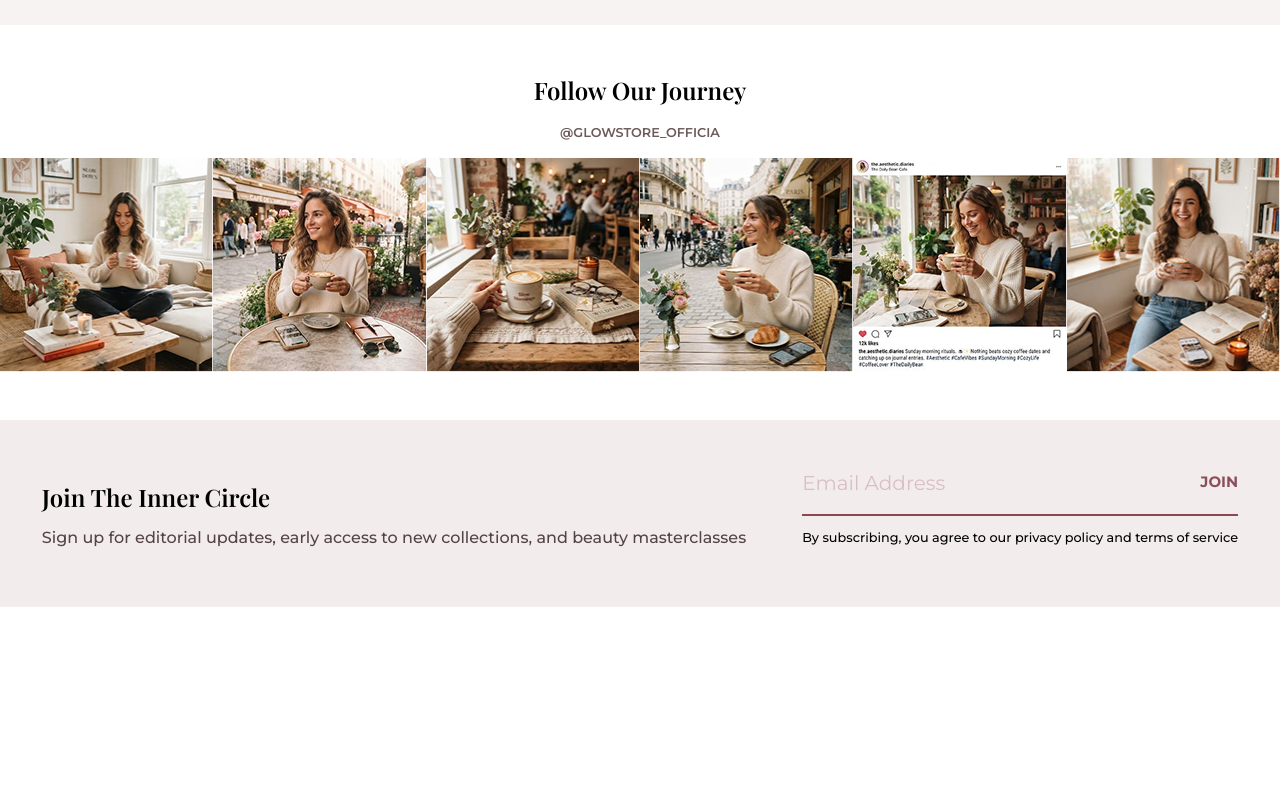
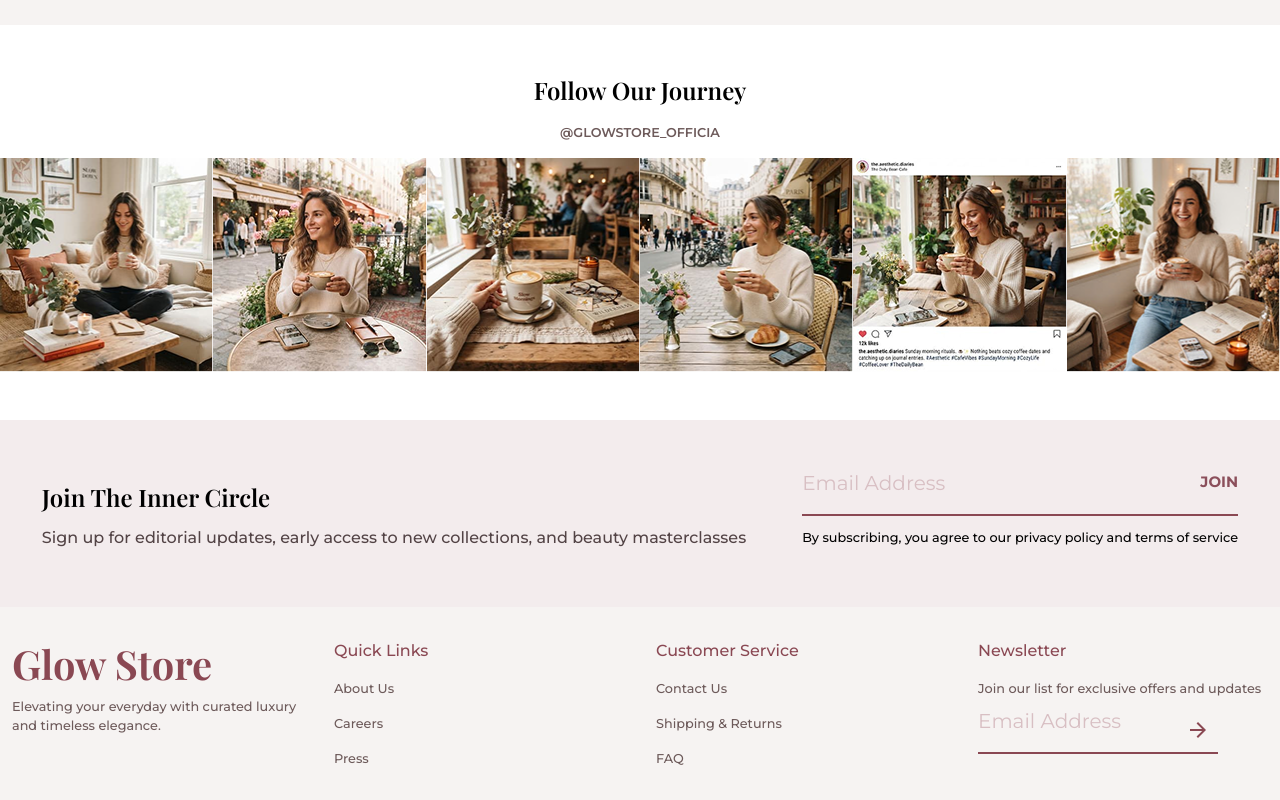
Before and after one commit to RahmaMesmar/FrontEnd-Tailwind, a website: page index.html in a window 1280 px wide. Shown: the part 2597-3397 px from the top of the page. Before the commit the page ends 3204 px from the top, so only its background shows below. Drawn offline with nearby package versions, Linux system fonts and the light colour scheme; a web font is replaced by a local one.

Commit message:
footer section

```diff
--- a/index.html
+++ b/index.html
@@ -179,5 +179,41 @@ face. The packaging is as exquisite as the formula itself."
 </div>
     </div>
 </section>
+<footer class="bg-[#F6F3F2]" >
+    <div class="my-container grid grid-cols-1 lg:grid-cols-4 gap-8 py-6">
+    <div>
+        <h2 class="font-PlayfairDisplay text-muted py-2">Glow Store</h2>
+        <h6 class="text-[#6D5A5A] font-montserrat">Elevating your everyday with
+curated luxury and timeless
+elegance.</h6>
+    </div>
+     <div>
+         <h5 class="font-montserrat text-muted py-2">Quick Links</h5>
+        <h6 class="text-primary  font-montserrat py-2">About Us </h6>
+        <h6 class="text-primary  font-montserrat py-2">Careers </h6>
+        <h6 class="text-primary  font-montserrat py-2">Press</h6>
+     </div>
+      <div>  <h5 class="font-montserrat text-muted py-2">Customer Service</h5>
+        <h6 class="text-primary  font-montserrat py-2">Contact Us </h6>
+        <h6 class="text-primary  font-montserrat py-2">Shipping & Returns</h6>
+        <h6 class="text-primary  font-montserrat py-2">FAQ</h6>
+    </div>
+       <div>
+        <h5 class="font-montserrat text-muted py-2">Newsletter</h5>
+        <h6 class="text-primary  font-montserrat py-2">Join our list for exclusive offers
+        and updates
+     </h6>
+     <div class="flex">
+           <input
+            type="email"
+            placeholder="Email Address"
+            class="bg-transparent font-montserrat text-[20px] placeholder:text-[#D8BFC3] outline-none border-b-2 border-muted pb-4"
+
+        />
+        <img src="./assets/icons/arrow2.svg" class="-ml-7"/>
+        </div>
+       </div>
+       </div>
+</footer>
 </body>
 </html>
```
Also changed, not shown: src/output.css.
